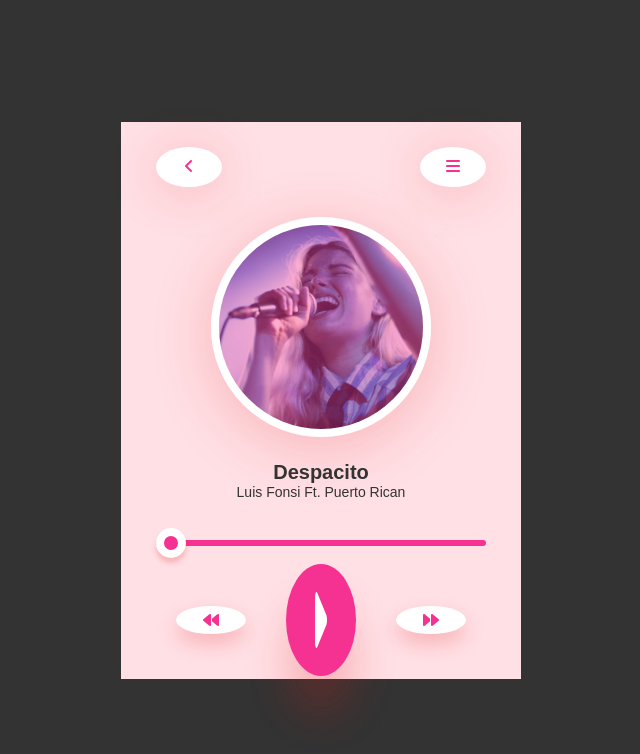
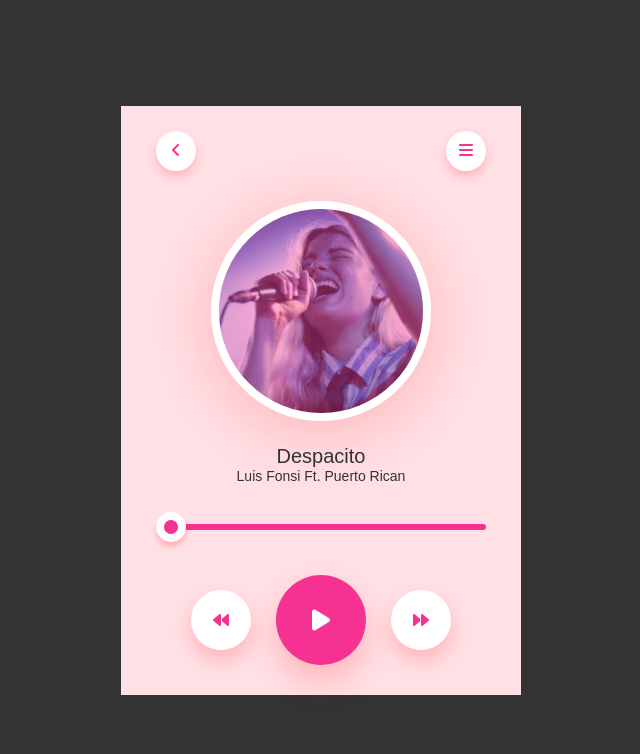
Before and after one commit to itskeerthika/music_player, a plain HTML site: page index.html in a window 1280 px wide. Shown: the whole page, without its empty margins (319-959 px from the left). Drawn offline with Linux system fonts and the light colour scheme.

Commit message:
bug fixed

```diff
--- a/style.css
+++ b/style.css
@@ -19,31 +19,35 @@ background: #ffe0e5;
 width: 400px;
 padding:25px 35px;
 text-align: center;
+
 }
 nav{
  display: flex;
  justify-content: space-between;
  margin-bottom: 30px;
+
 }
 nav .circle{
+
 border-radius: 50%;
-  width: 20%;
-  height: 40%;
+width: 40px;
+height: 40px;
 line-height: 40px;
 background: #fff;
 color: #f53192;
-  box-shadow: 0 5px 50px rgba(225, 26, 26, 0.22);
+box-shadow: 0 5px 10px rgba(255,26,26,0.22);
+
 }
 .song-img{
 width: 220px;
 border-radius: 50%;
 border: 8px solid #fff;
-  box-shadow: 0 10px 60px rgba(225, 26,26,0.22);
+box-shadow: 0 10px 60px rgba(255,26,26,0.22);
 }
 .music-player h1{
 font-size: 20px;
-  font-weight: 400px;
-  color: #333;
+font-weight: 400;
+color:#333;
 margin-top: 20px;
 
 }
@@ -51,8 +55,9 @@ nav .circle{
 font-size: 14px;
 color: #333;
 }
+
 #progress{
-  -webkit-appearance: none;
+-webkit-appearance:none;
 width: 100%;
 height: 6px;
 background: #f53192;
@@ -60,6 +65,7 @@ nav .circle{
 cursor: pointer;
 margin: 40px 0;
 }
+
 #progress::-webkit-slider-thumb{
 -webkit-appearance: none;
 background: #f53192;
@@ -67,7 +73,7 @@ nav .circle{
 height: 30px;
 border-radius: 50%;
 border: 8px solid #fff;
-  box-shadow: 0 5px 5px rgba(225, 26, 26, 0.22);
+box-shadow: 0 5px 5px rgba(255,26,26,0.22);
 }
 .controls{
 display: flex;
@@ -75,20 +81,20 @@ nav .circle{
 align-items: center;
 }
 .controls div{
-  width: 60%;
-  height: 28px;
+width: 60px;
+height: 60px;
 margin: 20px;
 background: #fff;
 display: inline-flex;
 align-items: center;
 justify-content: center;
-  border-radius: 60%;
+border-radius: 50%;
 color: #f53192;
-  box-shadow: 0 10px 20px rgba(225, 26, 26, 0.22);
+box-shadow: 0 10px 20px rgba(255,26,26,0.22);
 cursor: pointer;
 }
 .controls div:nth-child(2){
-  transform: scale(1,4);
+transform:scale(1.5);
 background: #f53192;
 color: #fff;
 }
```
Lines whose indentation alone changed are shown as unchanged.
